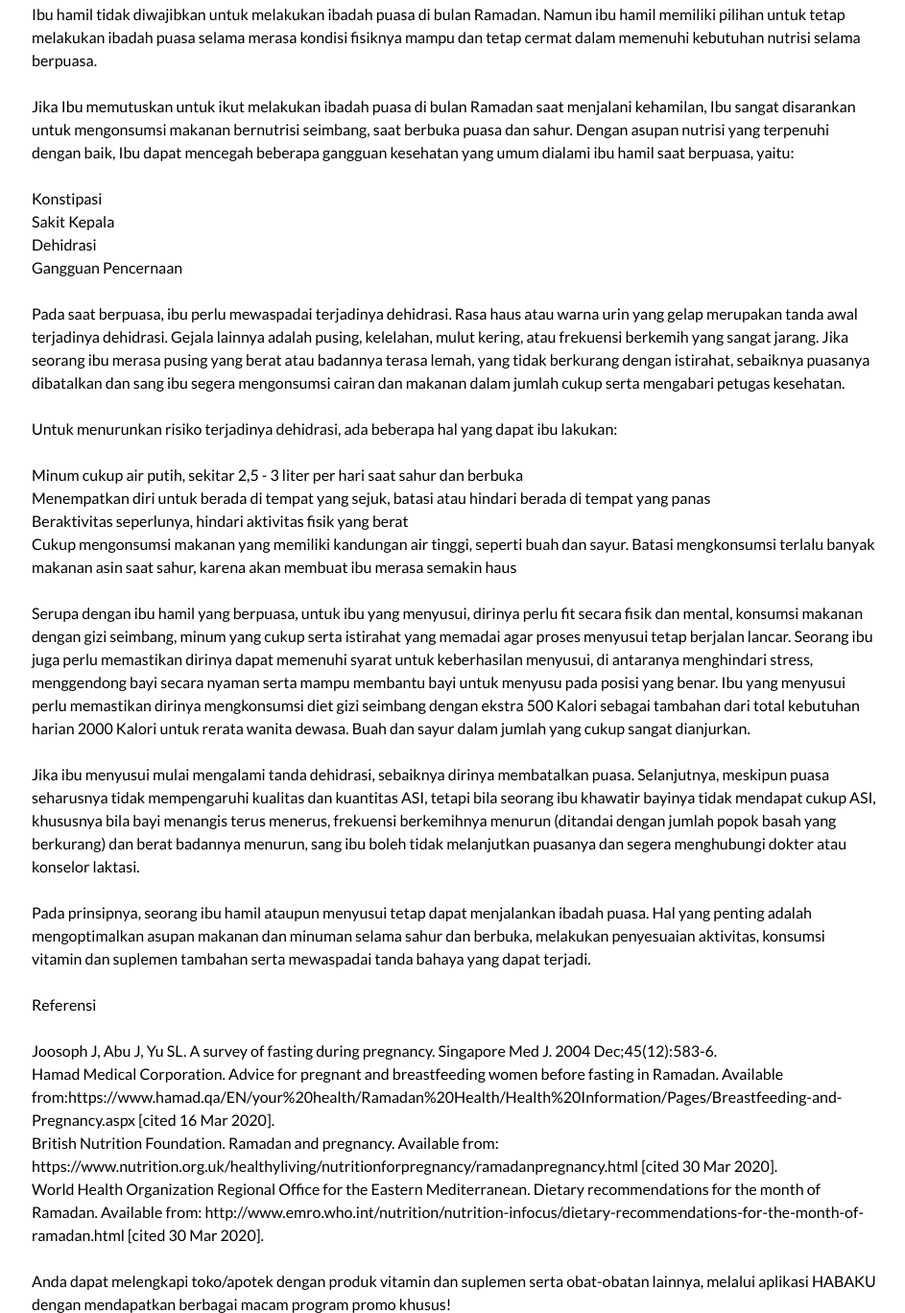
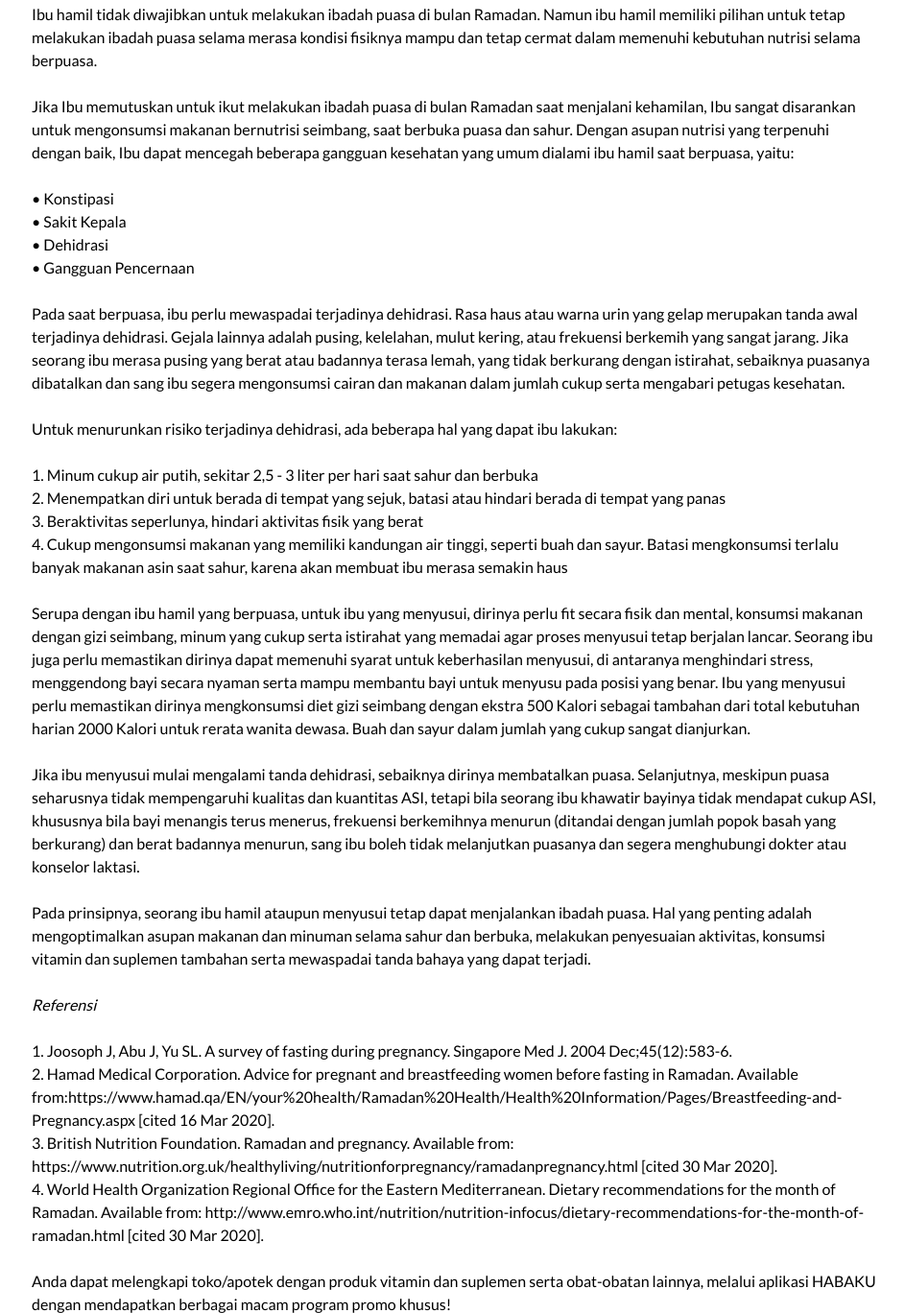
Before and after one commit to nindyilham12/habaku, a website: page public/nutrisi_ibu_hamil_dan_menyusui_selama_berpuasa.html in a window 1280 px wide. Shown: the part 686-2054 px from the top of the page at 96% size, without its empty margins (167-1110 px from the left). Drawn offline with nearby package versions, Linux system fonts and the light colour scheme.

Commit message:
update content artikel

```diff
--- a/public/nutrisi_ibu_hamil_dan_menyusui_selama_berpuasa.html
+++ b/public/nutrisi_ibu_hamil_dan_menyusui_selama_berpuasa.html
@@ -112,10 +112,10 @@
                         kesehatan yang umum dialami ibu hamil saat berpuasa, yaitu: <br /><br />
 
                         <ul>
-                            <li>Konstipasi</li>
-                            <li>Sakit Kepala</li>
-                            <li>Dehidrasi</li>
-                            <li>Gangguan Pencernaan</li>
+                            <li>• Konstipasi</li>
+                            <li>• Sakit Kepala</li>
+                            <li>• Dehidrasi</li>
+                            <li>• Gangguan Pencernaan</li>
                         </ul><br />
 
                         Pada saat berpuasa, ibu perlu mewaspadai terjadinya dehidrasi. Rasa haus atau warna urin yang
@@ -129,13 +129,10 @@
                         lakukan:<br /><br />
 
                         <ol>
-                            <li>Minum cukup air putih, sekitar 2,5 - 3 liter per hari saat sahur dan berbuka</li>
-                            <li>Menempatkan diri untuk berada di tempat yang sejuk, batasi atau hindari berada di tempat
-                                yang
-                                panas</li>
-                            <li>Beraktivitas seperlunya, hindari aktivitas fisik yang berat</li>
-                            <li>Cukup mengonsumsi makanan yang memiliki kandungan air tinggi, seperti buah dan sayur.
-                                Batasi
+                            <li>1. Minum cukup air putih, sekitar 2,5 - 3 liter per hari saat sahur dan berbuka</li>
+                            <li>2. Menempatkan diri untuk berada di tempat yang sejuk, batasi atau hindari berada di tempat yang panas</li>
+                            <li>3. Beraktivitas seperlunya, hindari aktivitas fisik yang berat</li>
+                            <li>4. Cukup mengonsumsi makanan yang memiliki kandungan air tinggi, seperti buah dan sayur. Batasi
                                 mengkonsumsi terlalu banyak makanan asin saat sahur, karena akan membuat ibu merasa
                                 semakin haus</li>
                         </ol><br />
@@ -161,20 +158,20 @@
                         melakukan penyesuaian aktivitas, konsumsi vitamin dan suplemen tambahan serta mewaspadai tanda
                         bahaya yang dapat terjadi.<br /><br />
 
-                        <p>Referensi<br /><br />
+                        <p><i>Referensi</i><br /><br />
                             <ol>
-                                <li>Joosoph J, Abu J, Yu SL. A survey of fasting during pregnancy. Singapore Med J. 2004
+                                <li>1. Joosoph J, Abu J, Yu SL. A survey of fasting during pregnancy. Singapore Med J. 2004
                                     Dec;45(12):583-6.</li>
-                                <li>Hamad Medical Corporation. Advice for pregnant and breastfeeding women before
+                                <li>2. Hamad Medical Corporation. Advice for pregnant and breastfeeding women before
                                     fasting in
                                     Ramadan. Available
                                     from:https://www.hamad.qa/EN/your%20health/Ramadan%20Health/Health%20Information/Pages/Breastfeeding-and-Pregnancy.aspx
                                     [cited 16 Mar 2020].</li>
-                                <li>British Nutrition Foundation. Ramadan and pregnancy. Available from:
+                                <li>3. British Nutrition Foundation. Ramadan and pregnancy. Available from:
                                     https://www.nutrition.org.uk/healthyliving/nutritionforpregnancy/ramadanpregnancy.html
                                     [cited 30
                                     Mar 2020].</li>
-                                <li>World Health Organization Regional Office for the Eastern Mediterranean. Dietary
+                                <li>4. World Health Organization Regional Office for the Eastern Mediterranean. Dietary
                                     recommendations
                                     for the month of Ramadan. Available from:
                                     http://www.emro.who.int/nutrition/nutrition-infocus/dietary-recommendations-for-the-month-of-ramadan.html
```
Also changed, not shown: public/berstamina_saat_berpuasa_untuk_penderita_maag.html (+6 -6 lines), public/kulit_sehat_saat_ramadan.html (+6 -6 lines).
